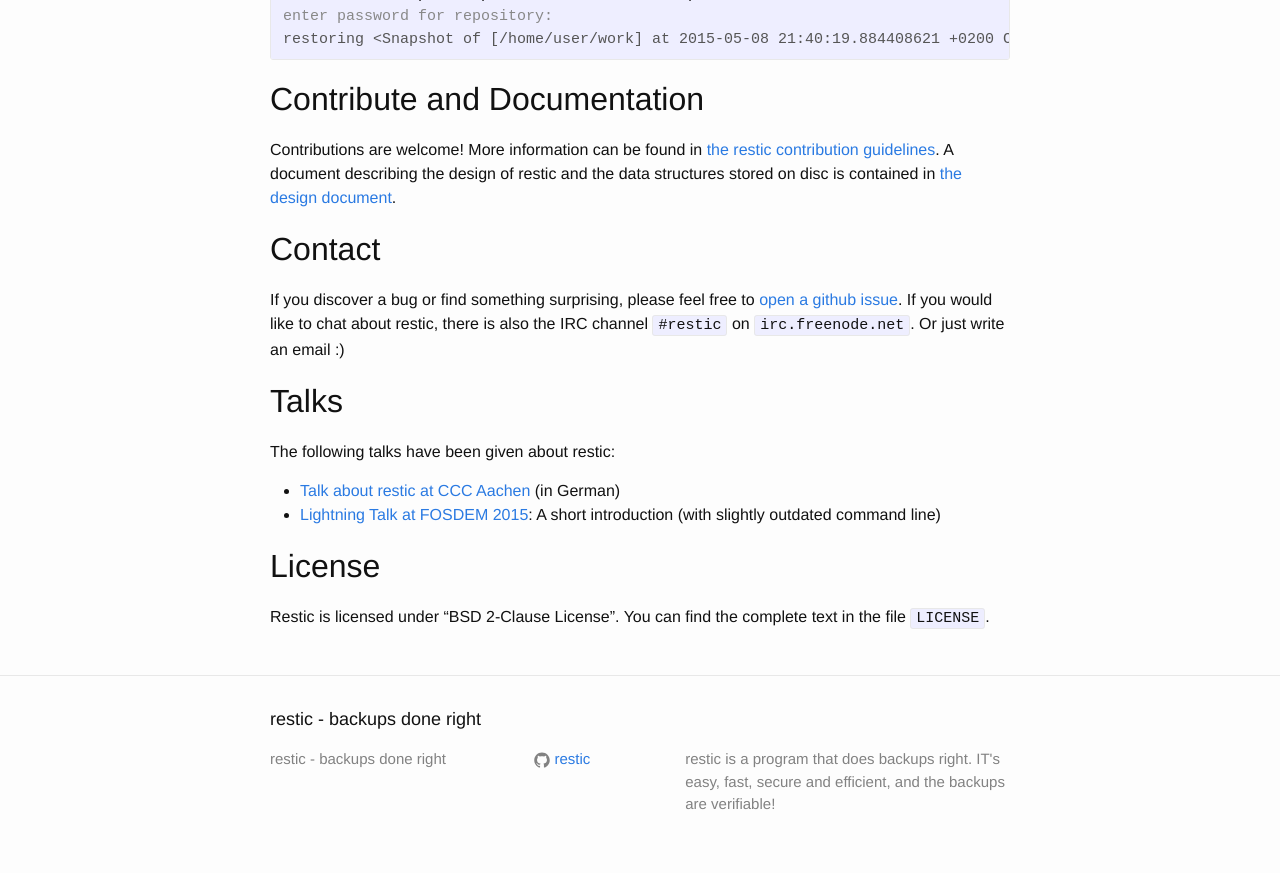
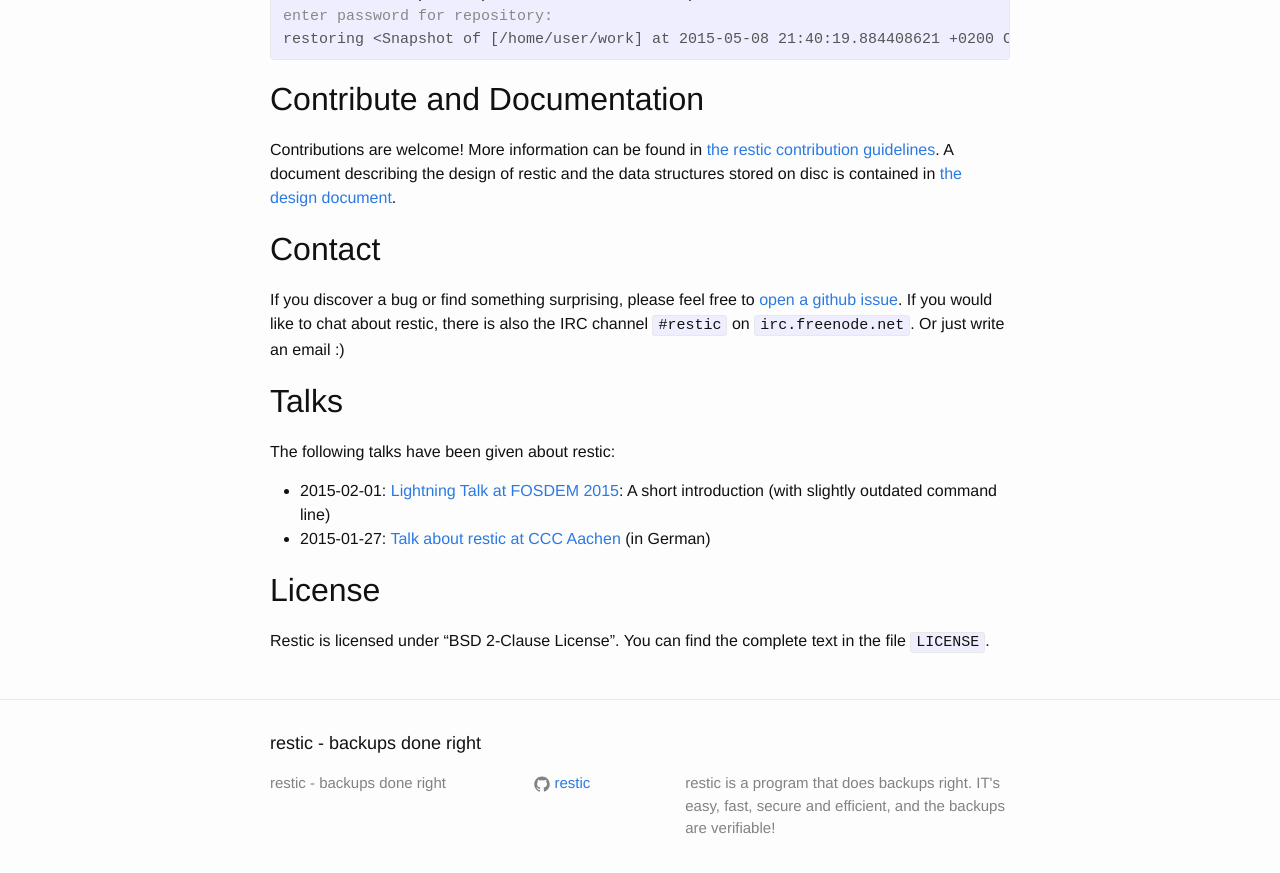
Before and after one commit to restic/restic.github.io, a Jekyll site: the page built from index.md, in a window 1280 px wide and 900 px high, scrolled down 2861 px. Shown: the top 873 px of the window. Built offline with Jekyll 4.4.1, drawn with Linux system fonts in a browser that asks for light colours.

Commit message:
Add talks

```diff
--- a/index.md
+++ b/index.md
@@ -137,8 +137,8 @@ Talks
 
 The following talks have been given about restic:
 
- * [Talk about restic at CCC Aachen](https://videoag.fsmpi.rwth-aachen.de/?view=player&lectureid=4442#content) (in German)
- * [Lightning Talk at FOSDEM 2015](https://www.youtube.com/watch?v=oM-MfeflUZ8&t=11m40s): A short introduction (with slightly outdated command line)
+ * 2015-02-01: [Lightning Talk at FOSDEM 2015](https://www.youtube.com/watch?v=oM-MfeflUZ8&t=11m40s): A short introduction (with slightly outdated command line)
+ * 2015-01-27: [Talk about restic at CCC Aachen](https://videoag.fsmpi.rwth-aachen.de/?view=player&lectureid=4442#content) (in German)
 
 License
 =======
```
